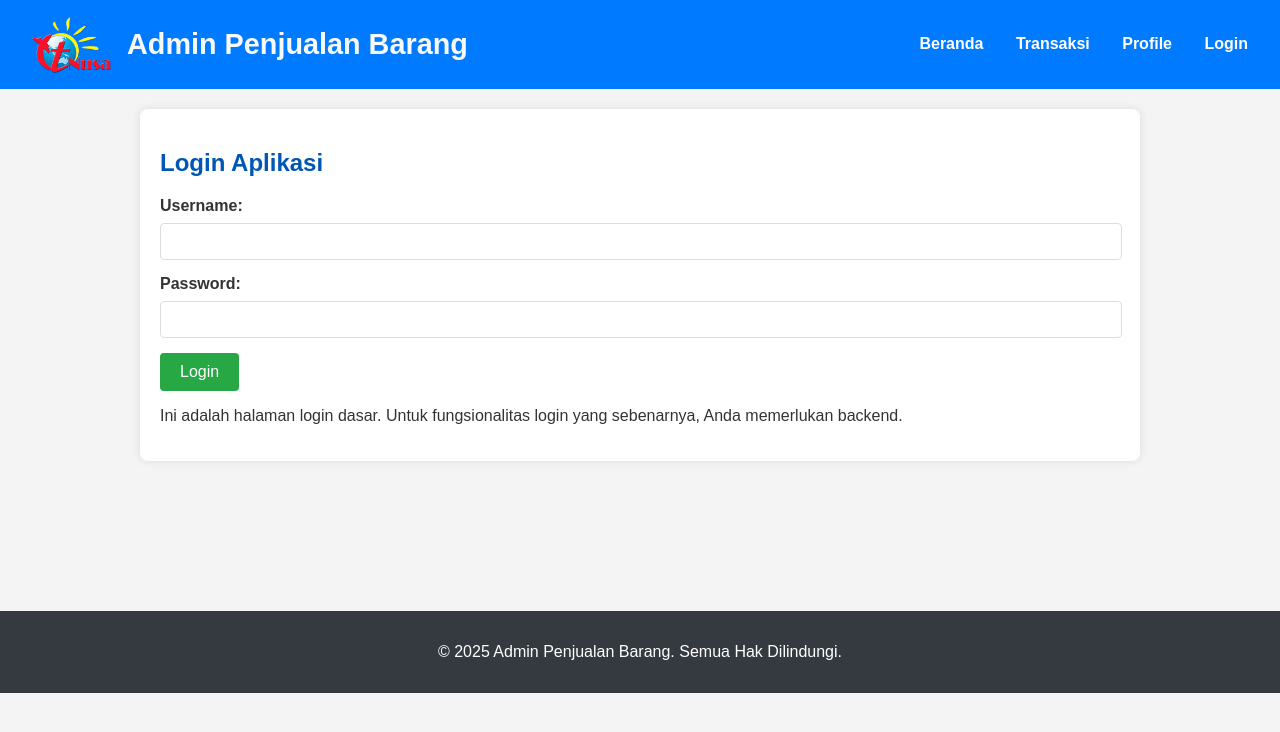
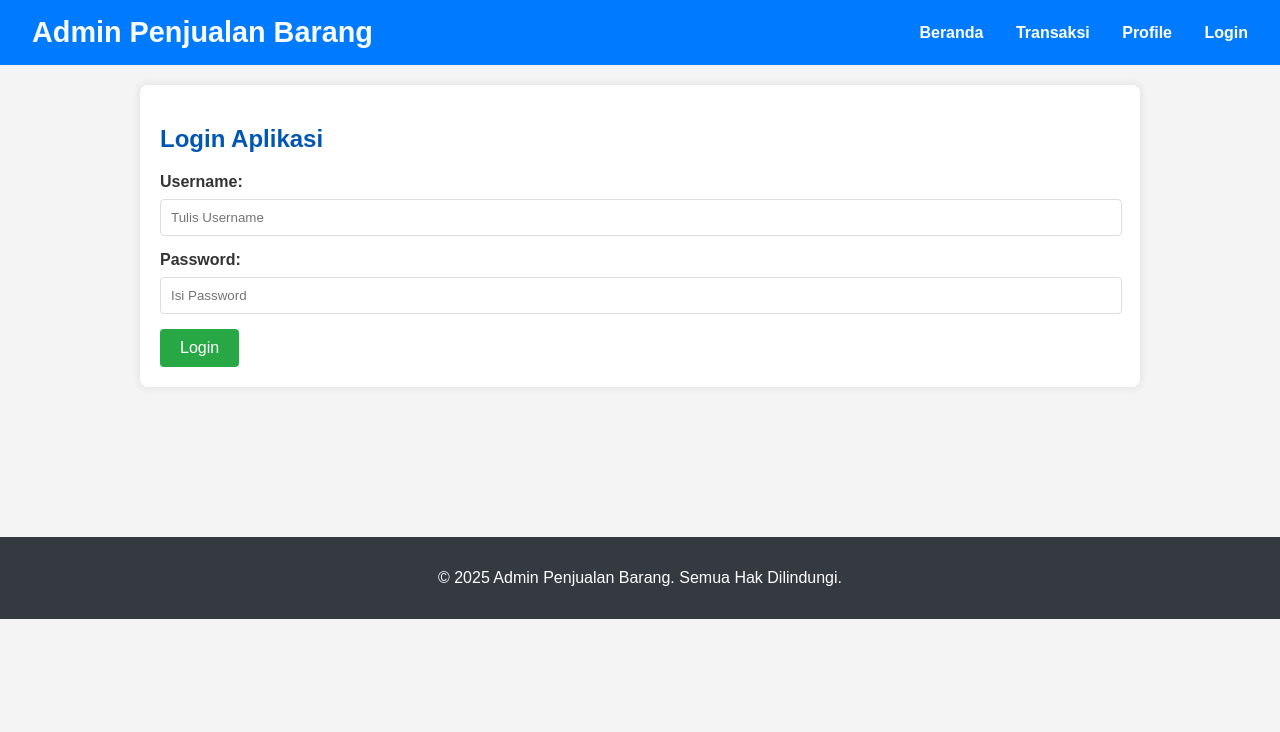
Before and after one commit to Kilattbuwono/kilattbuwono.github.io, a plain HTML site: page login.html in a window 1280 px wide. Drawn offline with Linux system fonts and the light colour scheme.

Commit message:
Update login.html

```diff
--- a/login.html
+++ b/login.html
@@ -9,7 +9,6 @@
 <body>
     <header>
         <div class="header-content">
-            <img src="CTNusa Logo.png" width="80px" height="auto" alt="Logo Aplikasi" class="logo">
             <h1>Admin Penjualan Barang</h1>
         </div>
         <nav>
@@ -26,16 +25,15 @@
         <h2>Login Aplikasi</h2>
         <form id="loginForm">
             <label for="username">Username:</label>
-            <input type="text" id="username" name="username" required>
+            <input type="text" id="username" name="username" placeholder="Tulis Username" required>
             <div class="error-message" id="errorUsername">Username harus diisi.</div>
 
             <label for="password">Password:</label>
-            <input type="password" id="password" name="password" required>
+            <input type="password" id="password" name="password" placeholder="Isi Password" required>
             <div class="error-message" id="errorPassword">Password harus diisi.</div>
 
             <button type="submit">Login</button>
         </form>
-        <p>Ini adalah halaman login dasar. Untuk fungsionalitas login yang sebenarnya, Anda memerlukan backend.</p>
     </main>
 
     <footer>
```
